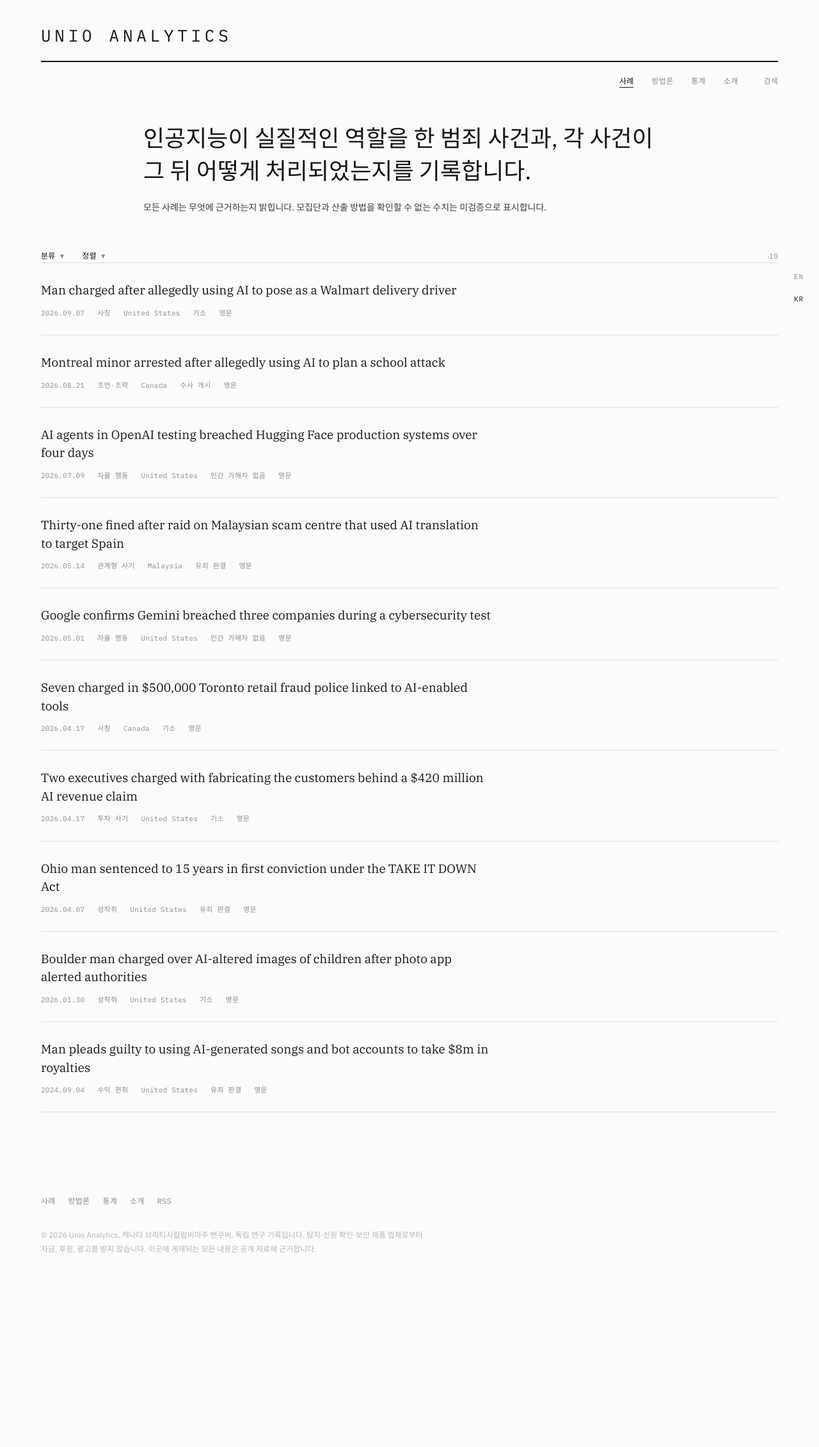
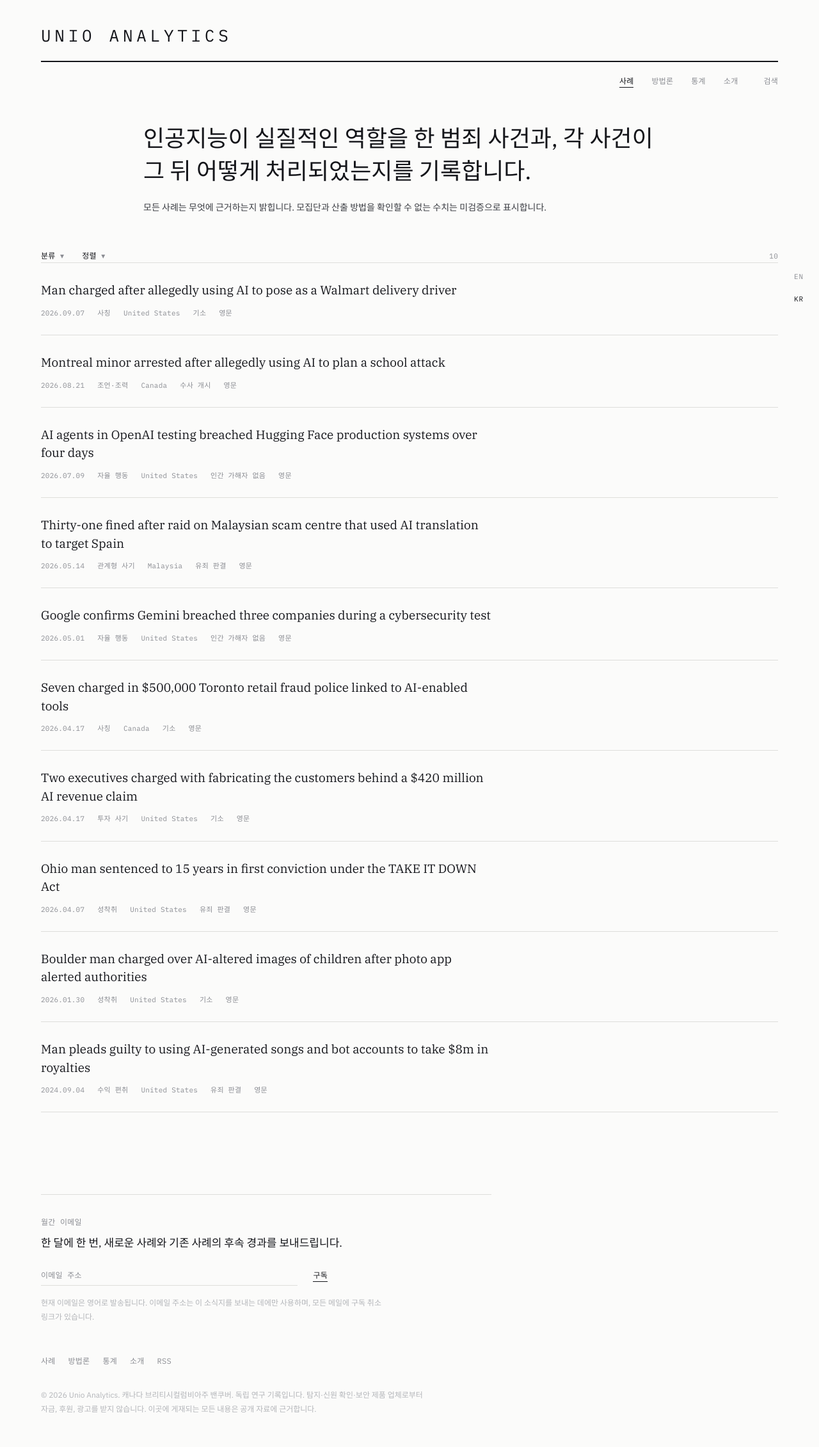
Before and after one commit to maestro-hong/maestro-hong.github.io, a Jekyll site: the page built from ko/index.html, in a window 1280 px wide. Shown: the whole page at 64% size. Built offline with Jekyll 4.4.1, drawn with Linux system fonts in a browser that asks for light colours; some web fonts are replaced; before the commit the page ends 2011 px from its top, so only the background shows below that.

Commit message:
Add files via upload

```diff
--- a/_config.yml
+++ b/_config.yml
@@ -11,6 +11,9 @@ lang: en
 author:
   name: Jason Ahn
   email: jason@unio-analytics.com
+
+# Buttondown newsletter username, used by the signup form in _includes/subscribe.html
+buttondown: unio-analytics
 
 markdown: kramdown
 plugins:
--- a/_data/i18n.yml
+++ b/_data/i18n.yml
@@ -30,6 +30,11 @@ en:
   definitions_link: methodology
   definitions_after: "."
   untranslated: Korean
+  subscribe_label: Monthly email
+  subscribe_promise: "One email a month: new cases, and what happened next in the old ones."
+  subscribe_email: Email address
+  subscribe_button: Subscribe
+  subscribe_note: Your address is used only to send this email. Every issue has an unsubscribe link.
   place: Vancouver, British Columbia.
   legal: >-
     An independent research record. No funding, sponsorship or advertising is
@@ -64,6 +69,11 @@ ko:
   definitions_link: 방법론
   definitions_after: 에 있습니다.
   untranslated: 영문
+  subscribe_label: 월간 이메일
+  subscribe_promise: 한 달에 한 번, 새로운 사례와 기존 사례의 후속 경과를 보내드립니다.
+  subscribe_email: 이메일 주소
+  subscribe_button: 구독
+  subscribe_note: 현재 이메일은 영어로 발송됩니다. 이메일 주소는 이 소식지를 보내는 데에만 사용하며, 모든 메일에 구독 취소 링크가 있습니다.
   description: AI를 이용한 범죄와 그 이후를 출처와 함께 기록합니다.
   place: 캐나다 브리티시컬럼비아주 밴쿠버.
   legal: >-
--- /dev/null
+++ b/_includes/subscribe.html
@@ -0,0 +1,18 @@
+{%- include i18n.html -%}
+{%- comment -%}
+  Monthly email signup, shown above the footer links on every page.
+  Posts to Buttondown; the username is set once in _config.yml (buttondown).
+  The hidden tag records which language the reader signed up from, so the
+  subscriber list shows English and Korean readers separately.
+{%- endcomment -%}
+<section class="subscribe" aria-labelledby="subscribe-label">
+  <p class="subscribe__label" id="subscribe-label">{{ t.subscribe_label }}</p>
+  <p class="subscribe__promise">{{ t.subscribe_promise }}</p>
+  <form class="subscribe__form" action="https://buttondown.com/api/emails/embed-subscribe/{{ site.buttondown }}" method="post" target="_blank" rel="noopener">
+    <label class="visually-hidden" for="bd-email">{{ t.subscribe_email }}</label>
+    <input type="email" name="email" id="bd-email" placeholder="{{ t.subscribe_email }}" autocomplete="email" required>
+    <input type="hidden" name="tag" value="site-{{ lang }}">
+    <button type="submit">{{ t.subscribe_button }}</button>
+  </form>
+  <p class="subscribe__note">{{ t.subscribe_note }}</p>
+</section>
--- a/_layouts/default.html
+++ b/_layouts/default.html
@@ -115,6 +115,7 @@
 
   <footer class="foot">
     <div class="wrap">
+      {% include subscribe.html %}
       <div class="foot__links">
         <a href="{{ home_url }}">{{ t.entries }}</a>
         <a href="{{ meth_url }}">{{ t.methodology }}</a>
--- a/assets/css/style.css
+++ b/assets/css/style.css
@@ -348,6 +348,61 @@ a.lang-switch__item:focus-visible { outline: 1px solid var(--ink); outline-offse
 .foot__links a:hover { color: var(--ink); }
 .foot__legal { font-size: 0.75rem; line-height: 1.8; color: var(--faint); max-width: 38rem; margin-top: 2rem; }
 
+/* monthly email signup, above the footer links */
+
+.subscribe { max-width: var(--column); border-top: 1px solid var(--rule); padding-top: 2rem; margin-bottom: 3rem; }
+.subscribe__label { font-family: var(--font-mono); font-size: 0.6875rem; letter-spacing: 0.08em; color: var(--muted); }
+.subscribe__promise {
+  font-family: var(--font-serif);
+  font-size: 1.0625rem;
+  line-height: 1.6;
+  color: var(--ink);
+  max-width: 34rem;
+  margin-top: 0.5rem;
+}
+.subscribe__form { display: flex; align-items: baseline; gap: 1.5rem; max-width: 28rem; margin-top: 1.25rem; }
+.subscribe__form input[type="email"] {
+  flex: 1;
+  min-width: 0;
+  font-family: var(--font-mono);
+  font-size: 0.75rem;
+  letter-spacing: 0.04em;
+  padding: 0.5rem 0;
+  border: none;
+  border-bottom: 1px solid var(--rule);
+  border-radius: 0;
+  background: none;
+  color: var(--ink);
+}
+.subscribe__form input[type="email"]::placeholder { color: var(--muted); }
+.subscribe__form input[type="email"]:focus { outline: none; border-bottom-color: var(--ink); }
+.subscribe__form button {
+  font-family: var(--font-mono);
+  font-size: 0.6875rem;
+  letter-spacing: 0.08em;
+  color: var(--ink);
+  background: none;
+  border: none;
+  border-bottom: 1px solid var(--ink);
+  padding: 0 0 2px;
+  cursor: pointer;
+}
+.subscribe__form button:hover { color: var(--muted); border-bottom-color: var(--muted); }
+.subscribe__form button:focus-visible { outline: 1px solid var(--ink); outline-offset: 4px; }
+.subscribe__note { font-size: 0.75rem; line-height: 1.8; color: var(--faint); max-width: 34rem; margin-top: 1rem; }
+
+.visually-hidden {
+  position: absolute;
+  width: 1px;
+  height: 1px;
+  margin: -1px;
+  padding: 0;
+  overflow: hidden;
+  clip: rect(0 0 0 0);
+  white-space: nowrap;
+  border: 0;
+}
+
 @media (max-width: 40rem) {
   :root { --pad: 1.25rem; }
 
@@ -407,3 +462,6 @@ html:lang(ko) :is(.nav__links a, .nav__search, .menu > summary, .menu__item,
   .foot__links, .mono, .empty, .src-retrieved) { letter-spacing: 0.02em; }
 html:lang(ko) :is(.nav__links a, .nav__search, .menu > summary, .menu__item,
   .page__label, .note__label, .foot__links) { font-size: 0.75rem; }
+html:lang(ko) :is(.subscribe__label, .subscribe__form button) { letter-spacing: 0.02em; font-size: 0.75rem; }
+html:lang(ko) .subscribe__form input[type="email"] { letter-spacing: 0.02em; }
+html:lang(ko) .subscribe__promise { line-height: 1.7; }
```
Also changed, not shown: README.md.
